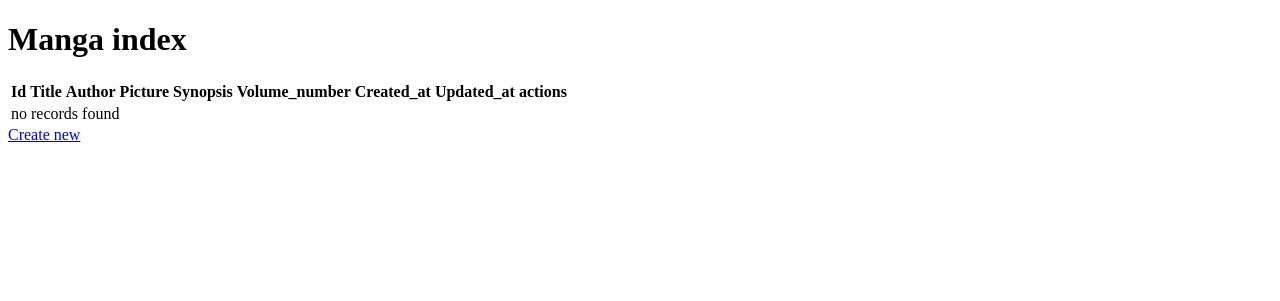
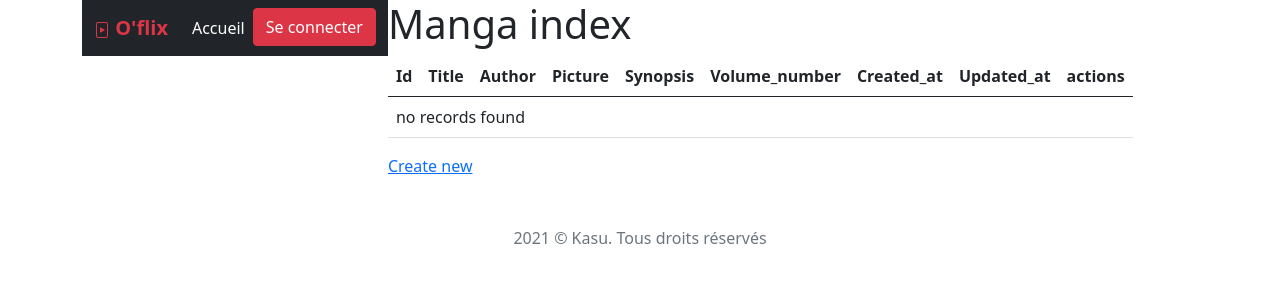
Before and after one commit to laetitiadeschamps/prete-moi-tes-mangas, a Symfony app: template templates/manga/index.html.twig in a window 1280 px wide. Shown: the top 301 px of the page. Run offline with Twig, Linux system fonts and the light colour scheme; the template is opened without the code that fills it, so the values that code supplies are empty; some libraries are stand-ins or nearby versions.

Commit message:
modif templates and partials

```diff
--- a/src/Security/LoginFormAuthenticator.php
+++ b/src/Security/LoginFormAuthenticator.php
@@ -51,8 +51,8 @@ class LoginFormAuthenticator extends AbstractLoginFormAuthenticator
         }
 
         // For example:
-        //return new RedirectResponse($this->urlGenerator->generate('some_route'));
-        throw new \Exception('TODO: provide a valid redirect inside '.__FILE__);
+        return new RedirectResponse($this->urlGenerator->generate('index'));
+        //throw new \Exception('TODO: provide a valid redirect inside '.__FILE__);
     }
 
     protected function getLoginUrl(Request $request): string
--- /dev/null
+++ b/templates/base.html.twig
@@ -0,0 +1,42 @@
+<!DOCTYPE html>
+<html>
+	<head>
+		<meta charset="UTF-8">
+		<meta http-equiv="X-UA-Compatible" content="IE=edge">
+		<meta name="viewport" content="width=device-width, initial-scale=1.0">
+		<title>
+			{% block title %}O'flix
+			{% endblock %}
+		</title>
+		{% block stylesheets %}
+			<link href="https://cdn.jsdelivr.net/npm/bootstrap@5.0.1/dist/css/bootstrap.min.css" rel="stylesheet" integrity="sha384-+0n0xVW2eSR5OomGNYDnhzAbDsOXxcvSN1TPprVMTNDbiYZCxYbOOl7+AMvyTG2x" crossorigin="anonymous">
+			<link rel="stylesheet" href="#">
+		{% endblock %}
+	</head>
+	<body>
+
+		<div class="container d-flex">
+			{% include "partials/_nav.html.twig" %}
+
+
+			<main>
+				{% include "partials/_flash.html.twig" %}
+				{% block body %}{% endblock %}
+			</main>
+
+		</div>
+
+		{% block footer %}
+			<footer class="text-muted text-center py-5">
+				<div class="container">
+					<p class="mb-1">2021 &copy; Kasu. Tous droits réservés</p>
+				</div>
+			</footer>
+		{% endblock %}
+
+		{% block javascripts %}
+			<script src="https://cdn.jsdelivr.net/npm/bootstrap@5.0.1/dist/js/bootstrap.bundle.min.js" integrity="sha384-gtEjrD/SeCtmISkJkNUaaKMoLD0//ElJ19smozuHV6z3Iehds+3Ulb9Bn9Plx0x4" crossorigin="anonymous"></script>
+		{% endblock %}
+
+	</body>
+</html>
--- a/templates/manga/new.html.twig
+++ b/templates/manga/add.html.twig
@@ -1,6 +1,6 @@
-<!DOCTYPE html>
+{% extends 'base.html.twig' %}
 
-<title>New Manga</title>
+{% block title %}Edit Episode{% endblock %}
 
 {% block body %}
     <h1>Create new Manga</h1>
--- a/templates/manga/index.html.twig
+++ b/templates/manga/index.html.twig
@@ -1,6 +1,6 @@
-<!DOCTYPE html>
+{% extends 'base.html.twig' %}
 
-<title>Manga index</title>
+{% block title %}Edit Episode{% endblock %}
 
 {% block body %}
     <h1>Manga index</h1>
@@ -32,7 +32,7 @@
                 <td>{{ manga.updatedAt ? manga.updatedAt|date('Y-m-d H:i:s') : '' }}</td>
                 <td>
                     <a href="{{ path('manga_show', {'id': manga.id}) }}">show</a>
-                    <a href="{{ path('manga_edit', {'id': manga.id}) }}">edit</a>
+                    <a href="{{ path('manga_update', {'id': manga.id}) }}">edit</a>
                 </td>
             </tr>
         {% else %}
@@ -43,5 +43,5 @@
         </tbody>
     </table>
 
-    <a href="{{ path('manga_new') }}">Create new</a>
+    <a href="{{ path('manga_add') }}">Create new</a>
 {% endblock %}
--- a/templates/manga/show.html.twig
+++ b/templates/manga/show.html.twig
@@ -1,6 +1,6 @@
-<!DOCTYPE html>
+{% extends 'base.html.twig' %}
 
-<title>Manga</title>
+{% block title %}Edit Episode{% endblock %}
 
 {% block body %}
     <h1>Manga</h1>
@@ -44,7 +44,7 @@
 
     <a href="{{ path('manga_index') }}">back to list</a>
 
-    <a href="{{ path('manga_edit', {'id': manga.id}) }}">edit</a>
+    <a href="{{ path('manga_update', {'id': manga.id}) }}">edit</a>
 
     {{ include('manga/_delete_form.html.twig') }}
 {% endblock %}
--- a/templates/manga/edit.html.twig
+++ b/templates/manga/update.html.twig
@@ -1,6 +1,6 @@
-<!DOCTYPE html>
+{% extends 'base.html.twig' %}
 
-<title>Edit Manga</title>
+{% block title %}Edit Episode{% endblock %}
 
 {% block body %}
     <h1>Edit Manga</h1>
--- a/templates/message/add.html.twig
+++ b/templates/message/add.html.twig
@@ -1,6 +1,6 @@
-<!DOCTYPE html>
+{% extends 'base.html.twig' %}
 
-<title>New Message</title>
+{% block title %}Edit Episode{% endblock %}
 
 {% block body %}
     <h1>Create new Message</h1>
--- a/templates/message/show.html.twig
+++ b/templates/message/show.html.twig
@@ -1,6 +1,6 @@
-<!DOCTYPE html>
+{% extends 'base.html.twig' %}
 
-<title>Message</title>
+{% block title %}Edit Episode{% endblock %}
 
 {% block body %}
     <h1>Message</h1>
@@ -36,7 +36,7 @@
 
     <a href="{{ path('message_index') }}">back to list</a>
 
-    <a href="{{ path('message_edit', {'id': message.id}) }}">edit</a>
+    <a href="{{ path('message_update', {'id': message.id}) }}">edit</a>
 
     {{ include('message/_delete_form.html.twig') }}
 {% endblock %}
--- a/templates/message/update.html.twig
+++ b/templates/message/update.html.twig
@@ -1,6 +1,6 @@
-<!DOCTYPE html>
+{% extends 'base.html.twig' %}
 
-<title>Edit Message</title>
+{% block title %}Edit Episode{% endblock %}
 
 {% block body %}
     <h1>Edit Message</h1>
--- /dev/null
+++ b/templates/partials/_flash.html.twig
@@ -0,0 +1,8 @@
+
+{% for label, messages in app.flashes %}
+	{% for message in messages %}
+		<div class="alert alert-{{ label }}">
+			{{ message }}
+		</div>
+	{% endfor %}
+{% endfor %}
--- /dev/null
+++ b/templates/partials/_nav.html.twig
@@ -0,0 +1,45 @@
+<header>
+	<nav class="navbar navbar-expand-md navbar-dark bg-dark mb-4">
+		<div class="container">
+			<a class="navbar-brand text-danger" href="">
+				<svg xmlns="http://www.w3.org/2000/svg" width="16" height="16" fill="currentColor" class="bi bi-file-play" viewbox="0 0 16 16">
+					<path d="M6 10.117V5.883a.5.5 0 0 1 .757-.429l3.528 2.117a.5.5 0 0 1 0 .858l-3.528 2.117a.5.5 0 0 1-.757-.43z"/>
+					<path d="M4 0a2 2 0 0 0-2 2v12a2 2 0 0 0 2 2h8a2 2 0 0 0 2-2V2a2 2 0 0 0-2-2H4zm0 1h8a1 1 0 0 1 1 1v12a1 1 0 0 1-1 1H4a1 1 0 0 1-1-1V2a1 1 0 0 1 1-1z"/>
+				</svg>
+				<strong>O'flix</strong>
+			</a>
+			<button class="navbar-toggler" type="button" data-bs-toggle="collapse" data-bs-target="#navbarCollapse" aria-controls="navbarCollapse" aria-expanded="false" aria-label="Toggle navigation">
+				<span class="navbar-toggler-icon"></span>
+			</button>
+			<div class="collapse navbar-collapse" id="navbarCollapse">
+				<ul class="navbar-nav me-auto mb-2 mb-md-0">
+					<li class="nav-item">
+						<a class="nav-link active" aria-current="page" href="">Accueil</a>
+					</li>
+					{% if app.user %}
+					<li class="nav-item">
+						<a class="nav-link" href="">Séries</a>
+					</li>
+					<li class="nav-item">
+						<a class="nav-link" href="#">Ma liste</a>
+					</li>
+					<li class="nav-item">
+						<a class="nav-link" href="">Déconnexion</a>
+					</li>
+					{% else %}
+					<li class="nav-item">
+						<a class="btn btn-danger" aria-current="page" href="{{path('app_login')}}">Se connecter</a>
+					</li>
+					{% endif  %}
+					{% if is_granted('ROLE_ADMIN') %}
+					<li class="nav-item">
+						<a class="nav-link" href="">Admin</a>
+					</li>
+					{% endif %}
+				</ul>
+
+
+			</div>
+		</div>
+	</nav>
+</header>
```
Also changed, not shown: src/Controller/MangaController.php (+6 -6 lines), src/Controller/UserController.php (+6 -6 lines), templates/message/index.html.twig (+4 -4 lines), 2 other files.
